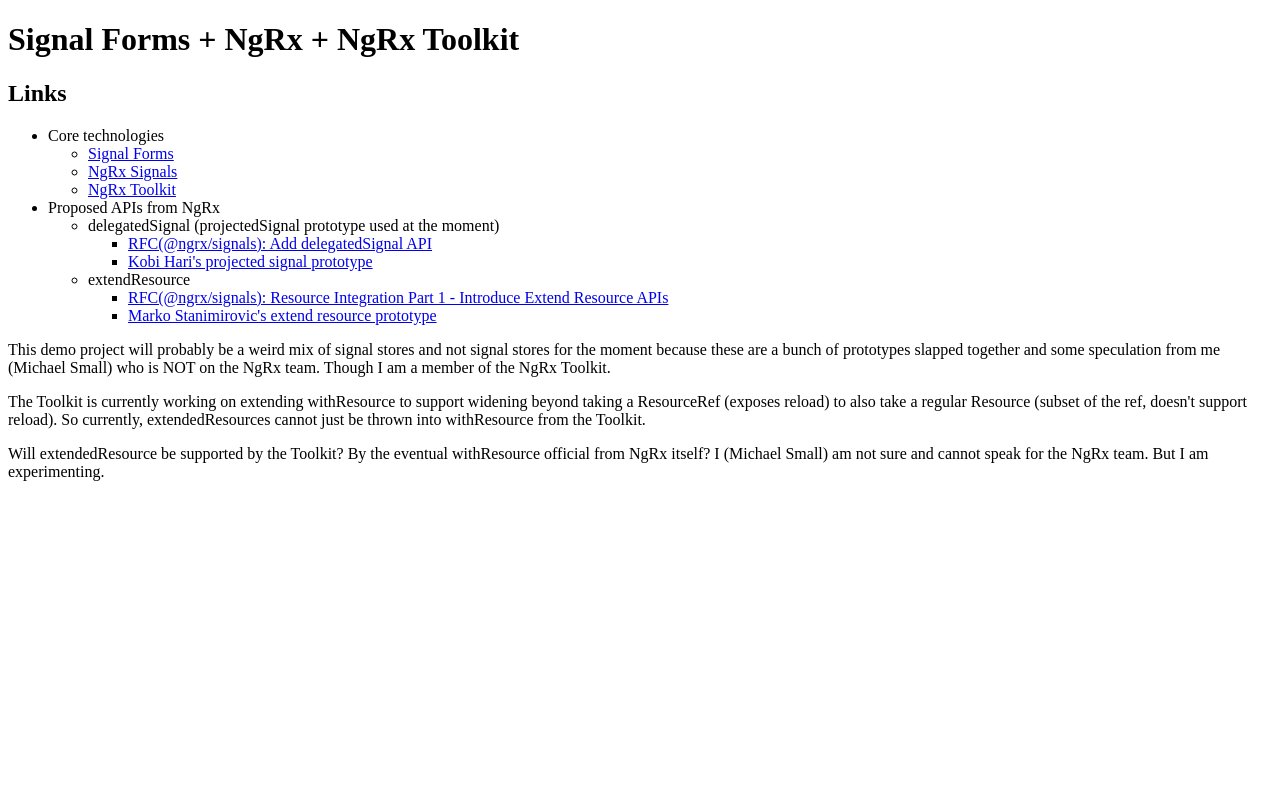
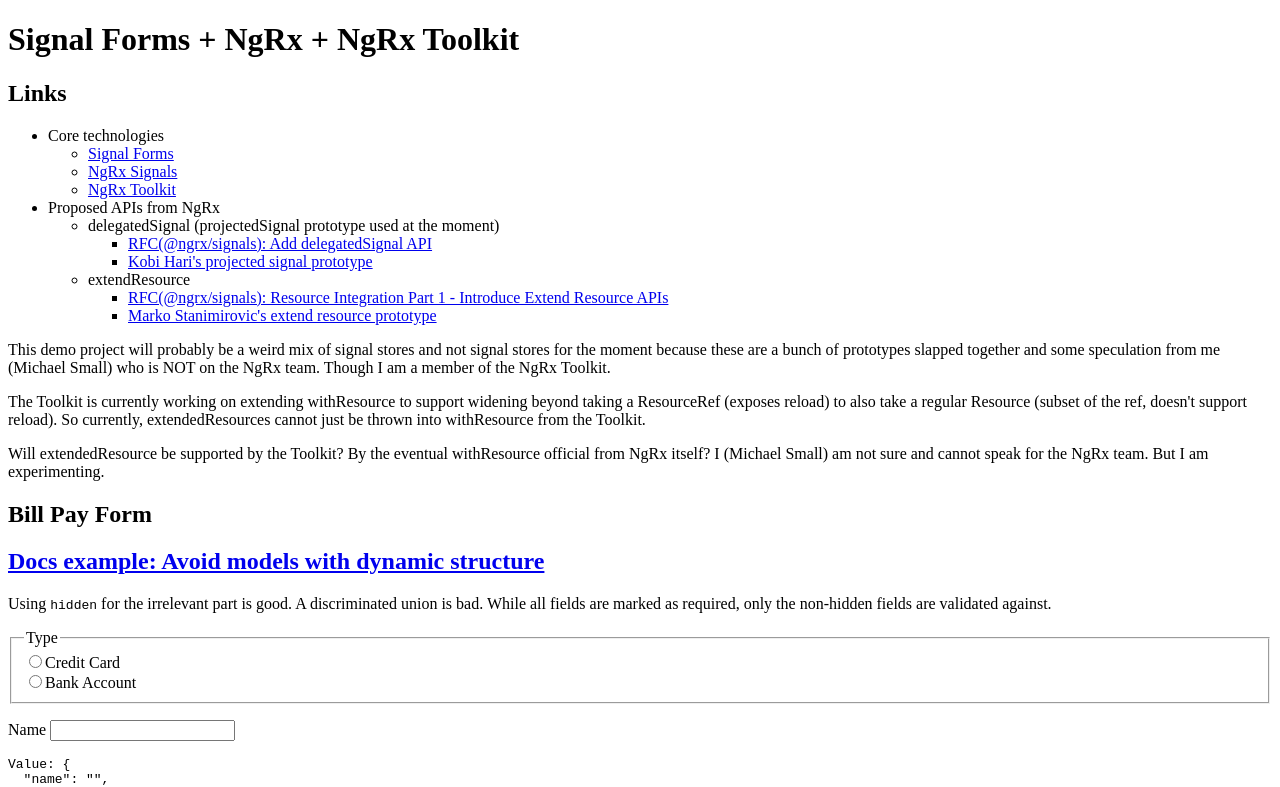
Before and after one commit to michael-small/signal-forms-ngrx, an Angular app: page / in a window 1280 px wide. Shown: the top 787 px of the page. Built offline with nearby package versions, Linux system fonts and the light colour scheme.

Commit message:
feat: give bill pay dynamic validation model example from docs

```diff
--- a/src/app/app.ts
+++ b/src/app/app.ts
@@ -1,9 +1,10 @@
 import { Component } from '@angular/core';
 import { Links } from './links';
+import { BillPay } from './forms/bill-pay';
 
 @Component({
   selector: 'app-root',
-  imports: [Links],
+  imports: [Links, BillPay],
   template: `
     <h1>Signal Forms + NgRx + NgRx Toolkit</h1>
 
@@ -25,6 +26,10 @@
       NgRx itself? I (Michael Small) am not sure and cannot speak for the NgRx team. But I am
       experimenting.
     </p>
+
+    <h2>Bill Pay Form</h2>
+
+    <app-bill-pay />
   `,
 })
 export class App {}
--- /dev/null
+++ b/src/app/forms/bill-pay.ts
@@ -0,0 +1,133 @@
+import { JsonPipe } from '@angular/common';
+import { Component, signal } from '@angular/core';
+import { form, FormField, FormRoot, hidden, required, schema } from '@angular/forms/signals';
+
+interface BillPayFormModel {
+  name: string;
+  method: {
+    type: string;
+    card: {
+      cardNumber: string;
+      securityCode: string;
+      expiration: string;
+    };
+    bank: {
+      accountNumber: string;
+      routingNumber: string;
+    };
+  };
+}
+
+// Using `hidden` for the irrelevant part is good. A discriminated union is bad.
+const billPaySchema = schema<BillPayFormModel>((billPay) => {
+  // Hide credit card details when user has selected a method other than credit card.
+  hidden(billPay.method.card, ({ valueOf }) => valueOf(billPay.method.type) !== 'card');
+  // Hide bank account details when user has selected a method other than bank account.
+  hidden(billPay.method.bank, ({ valueOf }) => valueOf(billPay.method.type) !== 'bank');
+
+  // I imagine there is a better way than doing this individually for each field
+  required(billPay.name);
+  required(billPay.method.type);
+
+  // If card is not hidden
+  required(billPay.method.card.cardNumber);
+  required(billPay.method.card.securityCode);
+  required(billPay.method.card.expiration);
+
+  // If bank is not hidden
+  required(billPay.method.bank.accountNumber);
+  required(billPay.method.bank.routingNumber);
+});
+
+@Component({
+  selector: 'app-bill-pay',
+  imports: [FormField, FormRoot, JsonPipe],
+  template: `
+    <a
+      href="https://angular.dev/guide/forms/signals/model-design#avoid-models-with-dynamic-structure"
+      target="_blank"
+    >
+      <h2>Docs example: Avoid models with dynamic structure</h2>
+    </a>
+    <p>
+      Using <code>hidden</code> for the irrelevant part is good. A discriminated union is bad. While
+      all fields are marked as required, only the non-hidden fields are validated against.
+    </p>
+    <form [formRoot]="billForm">
+      <fieldset>
+        <legend>Type</legend>
+
+        <div>
+          <input type="radio" id="card" value="card" [formField]="billForm.method.type" />
+          <label for="card">Credit Card</label>
+        </div>
+
+        <div>
+          <input type="radio" id="bank" value="bank" [formField]="billForm.method.type" />
+          <label for="bank">Bank Account</label>
+        </div>
+      </fieldset>
+
+      <label style="display: block; margin: 1rem 0">
+        Name
+        <input type="text" [formField]="billForm.name" />
+      </label>
+
+      @if (billForm().value().method.type === 'card') {
+        <div class="flex">
+          <label>
+            Card Number
+            <input type="text" [formField]="billForm.method.card.cardNumber" />
+          </label>
+          <label>
+            Security Code
+            <input type="text" [formField]="billForm.method.card.securityCode" />
+          </label>
+          <label>
+            Expiration
+            <input type="text" [formField]="billForm.method.card.expiration" />
+          </label>
+        </div>
+      } @else if (billForm().value().method.type === 'bank') {
+        <div class="flex">
+          <label>
+            Account Number
+            <input type="text" [formField]="billForm.method.bank.accountNumber" />
+          </label>
+          <label>
+            Routing Number
+            <input type="text" [formField]="billForm.method.bank.routingNumber" />
+          </label>
+        </div>
+      }
+    </form>
+
+    <pre>Value: {{ billForm().value() | json }}</pre>
+    <pre>Valid: {{ billForm().valid() | json }}</pre>
+  `,
+  styles: `
+    .flex {
+      display: flex;
+      gap: 1rem;
+    }
+  `,
+})
+export class BillPay {
+  billModel = signal<BillPayFormModel>({
+    name: '',
+    method: {
+      type: '',
+      card: {
+        cardNumber: '',
+        securityCode: '',
+        expiration: '',
+      },
+      bank: {
+        accountNumber: '',
+        routingNumber: '',
+      },
+    },
+  });
+
+  billForm = form(this.billModel, billPaySchema);
+}
```
